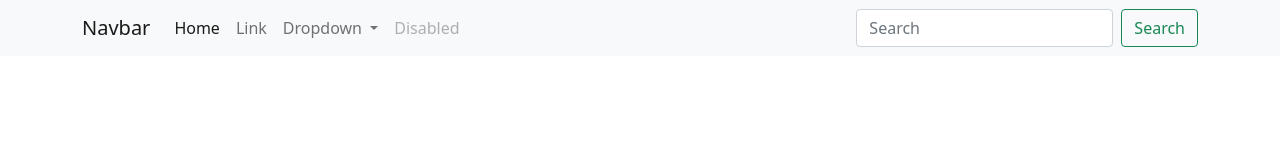
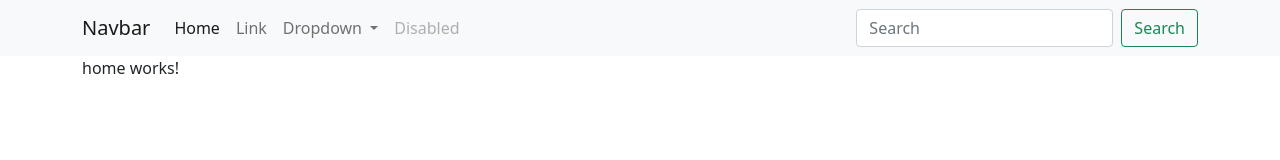
Before and after one commit to afolabiopakunle/angular-org-shop, an Angular app: page / in a window 1280 px wide. Shown: the top 160 px of the page. Built offline with nearby package versions, Linux system fonts and the light colour scheme; what @angular/fire would draw is missing.

Commit message:
external routing module implemented

```diff
--- a/src/app/app.component.html
+++ b/src/app/app.component.html
@@ -1 +1,4 @@
 <app-navbar></app-navbar>
+<div class="container">
+  <router-outlet></router-outlet>
+</div>
--- a/src/app/app.module.ts
+++ b/src/app/app.module.ts
@@ -15,6 +15,7 @@
 import { MyOrdersComponent } from './my-orders/my-orders.component';
 import { AdminProductsComponent } from './admin/admin-products/admin-products.component';
 import { AdminOrdersComponent } from './admin/admin-orders/admin-orders.component';
+import { AppRoutingModule } from './app-routing.module';
 
 @NgModule({
   declarations: [
@@ -34,6 +35,7 @@
     provideFirebaseApp(() => initializeApp(environment.firebase)),
     provideAuth(() => getAuth()),
     provideDatabase(() => getDatabase()),
+    AppRoutingModule,
   ],
   providers: [],
   bootstrap: [AppComponent]
```
Also changed, not shown: src/app/app-routing.module.ts (added, +14 -0 lines).
